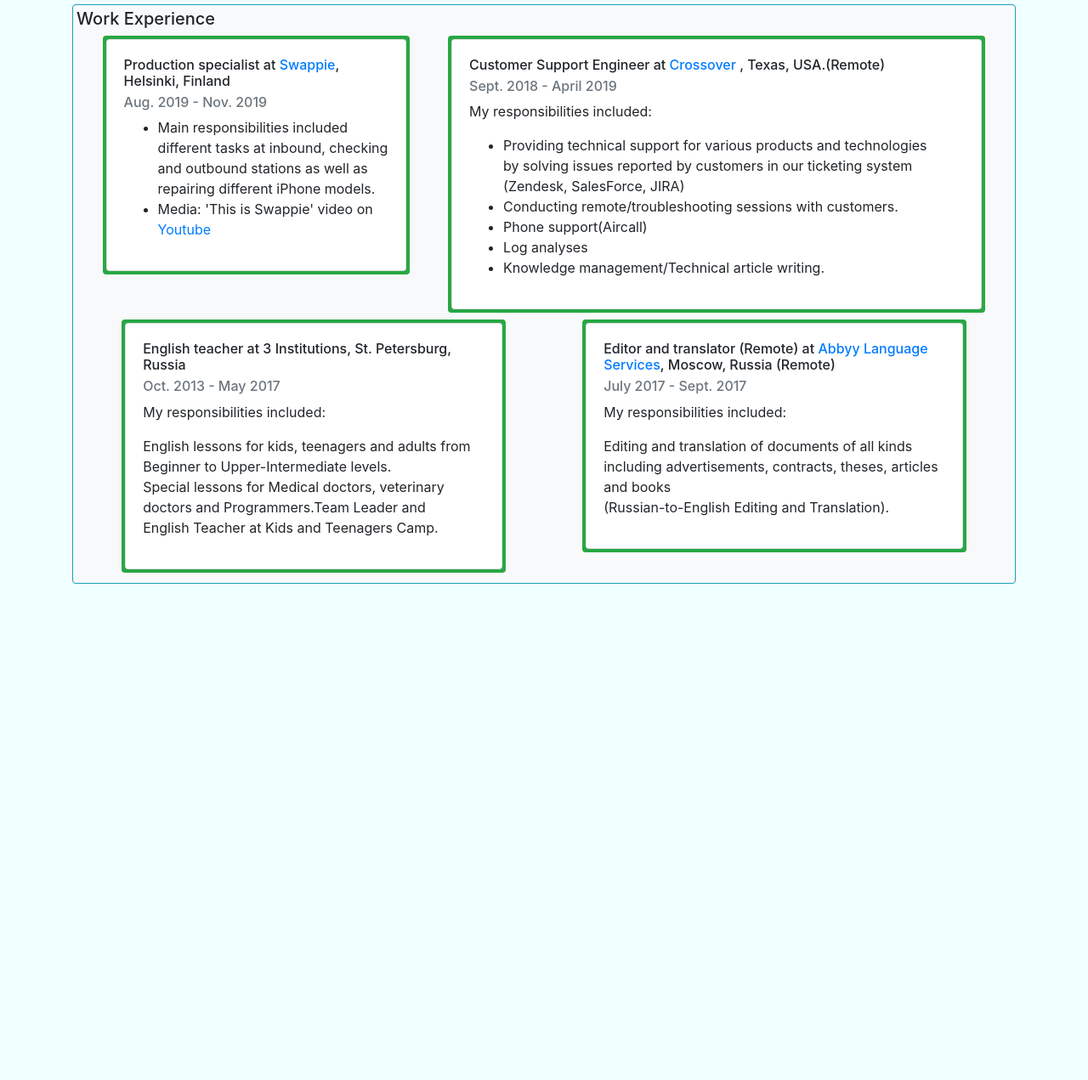
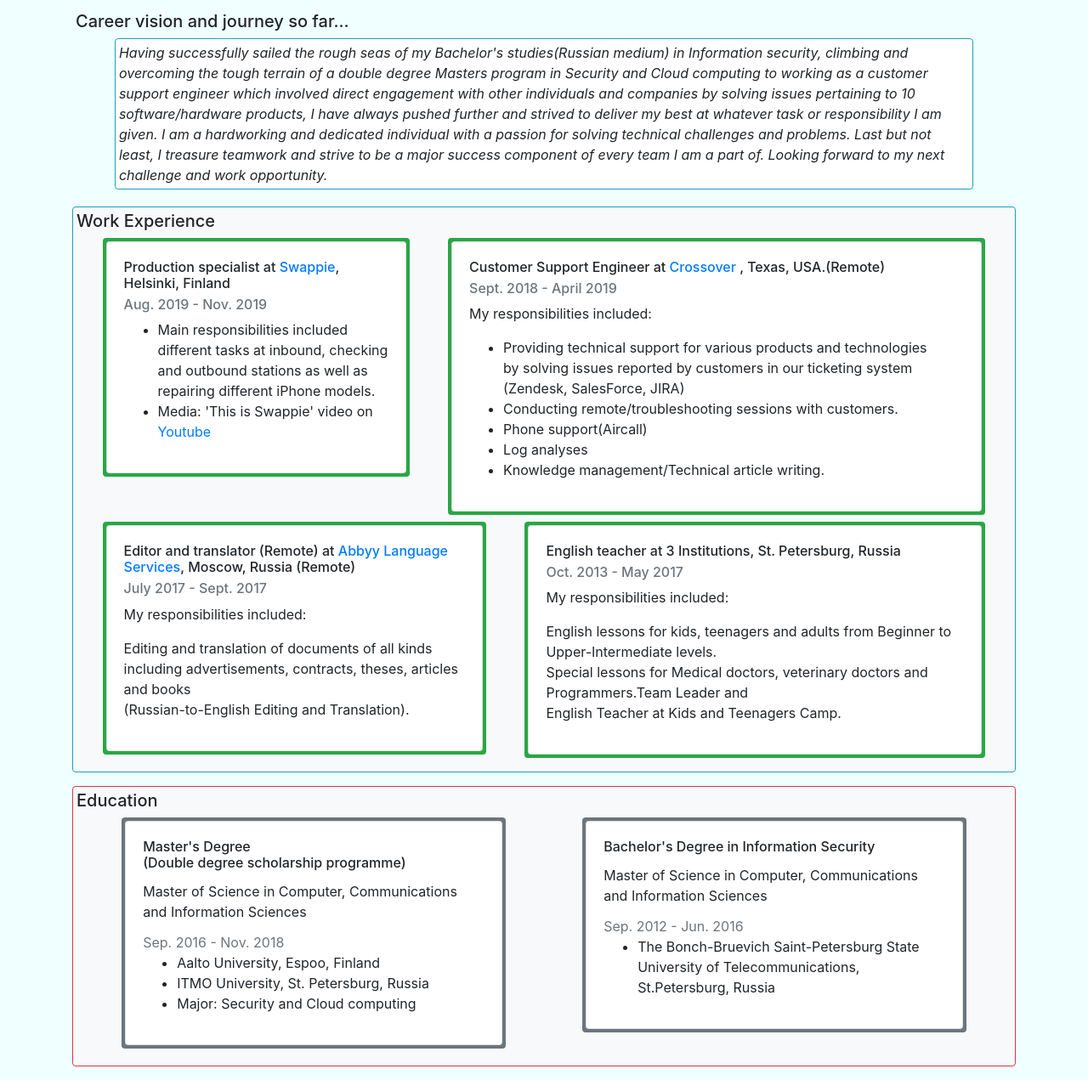
Before and after one commit to criscrispy/simple-resume, a plain HTML site: page Resume - Bootstrap 4/Resume.html in a window 1280 px wide. Shown: the part 337-1608 px from the top of the page at 85% size. Before the commit the page ends 1032 px from the top, so only its background shows below. Drawn offline with nearby package versions, Linux system fonts and the light colour scheme.

Commit message:
-add spacing between work experience items and education items on small screen. -add about me (career vision and journey so far) section

```diff
--- a/Resume - Bootstrap 4/Resume.html
+++ b/Resume - Bootstrap 4/Resume.html
@@ -27,15 +27,11 @@
 </head>
 <body>
   <header>
-    <!-- <nav class="navbar"> -->
-      <div class="container">
-        <!-- <a class="navbar-brand" href="#">C.C.A</a> -->
-        <!-- <p class="display-3">C.C.A</p> -->
-        <h3 class="text-info">C.C.A</h3>
+      <div class="container my-0">
+        <h3 class="text-info mb-1">C.C.A</h3>
       </div>
-    <!-- </nav> -->
   </header>
-  <section class="container my-1">
+  <section class="container mt-1 mb-3">
     <!-- Row 1 -->
       <div class="row bg-info rounded">
         <!-- Item 1 -->
@@ -47,7 +43,7 @@
           </div>
           <!--End of Item 1  -->
 
-          <!-- Item 2 -->
+          <!-- Item 3 -->
           <!--Using paragraphs and spans-->
           <div class="col-md-8 order-md-1 p-1">
             <div class="card">
@@ -101,13 +97,32 @@
         </div>
         <!-- End of Row 1 -->
 
-        <!-- Row 2 -->
-      <div class="bg-light border border-info py-1 px-1 my-2 rounded">
+  <!-- About me section -->
+  <div class="p-1 my-3 mx-auto rounded col-md-12">
+    <div class="mx-auto">
+        <h5>Career vision and journey so far...</h5>
+    </div>
+      <div class="bg-white border border-info p-1 rounded mt-1 col-md-11 mx-auto">
+          <p class="font-italic mb-0">Having successfully sailed the rough seas of my Bachelor's studies(Russian medium)
+           in Information security, climbing and overcoming the tough terrain of a double
+           degree Masters program in Security and Cloud computing to working as a customer
+           support engineer which involved direct engagement with other individuals and companies
+           by solving issues pertaining to 10 software/hardware products,
+           I have always pushed further and strived to deliver my best at
+           whatever task or responsibility I am given.
+           I am a hardworking and dedicated individual with a passion for solving technical
+           challenges and problems. Last but not least, I treasure teamwork and strive to
+           be a major success component of every team I am a part of. Looking forward to
+           my next challenge and work opportunity.</p>
+       </div>
+  </div>
+
+      <div class="bg-light border border-info p-1 my-3 rounded">
         <h5>Work Experience</h5>
+        <!-- Row 1 - Work Experience -->
         <div class="row m-2 align-items-start justify-content-around">
             <!-- Item 1 -->
-            <div class="col-md-4 col-sm-5 rounded bg-success p-1">
-                <div class="col-md-12 col-sm-12 px-0">
+            <div class="col-md-4 rounded bg-success p-1 mb-2">
                   <div class="card">
                     <div class="card-body">
                       <h6 class="card-title">Production specialist at <a href="https://swappie.com/en/">Swappie</a>, Helsinki, Finland</h6>
@@ -119,11 +134,10 @@
                     </div>
                   </div>
               </div>
-          </div>
               <!-- End of Item 1 -->
 
               <!-- Item 2 -->
-              <div class="col-md-7 col-sm-12 bg-success rounded p-1">
+              <div class="col-md-7 bg-success rounded p-1">
                 <div class="card">
                   <div class="card-body">
                     <h6 class="card-title">Customer Support Engineer at <a href="https://www.crossover.com">Crossover</a> , Texas, USA.(Remote)</h6>
@@ -141,12 +155,26 @@
               </div>
         </div>
               <!--End of Item 2  -->
+              <!-- Row 1 - Work Experience -->
 
-            <!-- Row 3 -->
+
+            <!-- Row 2 - Work Experience -->
         <div class="row m-2 align-items-start justify-content-around">
           <!-- Item 1 -->
-            <div class="col-sm-5 rounded bg-success p-1">
-                <div class="col-md-12 col-sm-12 px-0">
+          <div class="rounded bg-success p-1 col-md-5 mb-2">
+              <div class="card">
+                <div class="card-body">
+                  <h6 class="card-title">Editor and translator (Remote) at <a href="https://en.als.ltd/about">Abbyy Language Services</a>, Moscow, Russia (Remote)</h6>
+                  <h6 class="card-subtitle mb-2 text-muted">July  2017 - Sept. 2017</h6>
+                  <p>My responsibilities included:</p>
+                  <p>Editing and translation of documents of all kinds <br> including advertisements, contracts, theses, articles and books <br>(Russian-to-English Editing and Translation).</p>
+                </div>
+              </div>
+            </div>
+          <!-- End of Item 1 -->
+
+          <!-- Item 2 -->
+          <div class="col-md-6 rounded bg-success p-1">
                 <div class="card">
                   <div class="card-body">
                     <h6 class="card-title">English teacher at 3 Institutions, St. Petersburg, Russia</h6>
@@ -159,23 +187,47 @@
                 </div>
         </div>
       </div>
+    <!-- End of Row 2 - Work Experience -->
+  </div>
+
+  <div class="bg-light border border-danger p-1 my-3 rounded">
+    <h5>Education</h5>
+    <!-- Row 1 - Education -->
+    <div class="row m-2 align-items-start justify-content-around">
+        <!-- Item 1 -->
+        <div class="col-md-5 rounded bg-secondary p-1 mb-2">
+              <div class="card">
+                <div class="card-body">
+                  <h6 class="card-title">Master's Degree<br>(Double degree scholarship programme)</h6>
+                  <p class="card-title">Master of Science in Computer, Communications and Information Sciences</p>
+                  <h7 class="card-subtitle mb-2 text-muted">Sep. 2016 - Nov. 2018</h7>
+                  <ul>
+                    <li>Aalto University, Espoo, Finland</li>
+                    <li>ITMO University, St. Petersburg, Russia</li>
+                    <li>Major: Security and Cloud computing</li>
+                  </ul>
+                </div>
+              </div>
+          </div>
           <!-- End of Item 1 -->
 
           <!-- Item 2 -->
-          <div class="rounded bg-success p-1 col-sm-5">
+          <div class="col-md-5 bg-secondary rounded p-1">
             <div class="card">
               <div class="card-body">
-                  <h6 class="card-title">Editor and translator (Remote) at <a href="https://en.als.ltd/about">Abbyy Language Services</a>, Moscow, Russia (Remote)</h6>
-                  <h6 class="card-subtitle mb-2 text-muted">July  2017 - Sept. 2017</h6>
-                  <p>My responsibilities included:</p>
-                  <p>Editing and translation of documents of all kinds <br> including advertisements, contracts, theses, articles and books <br>(Russian-to-English Editing and Translation).</p>
+                <h6 class="card-title">Bachelor's Degree in Information Security</h6>
+                <p class="card-title">Master of Science in Computer, Communications and Information Sciences</p>
+                <h7 class="card-subtitle mb-2 text-muted">Sep. 2012 - Jun. 2016</h7>
+                <ul>
+                  <li>The Bonch-Bruevich Saint-Petersburg State University of Telecommunications,<br> St.Petersburg, Russia</li>
+                </ul>
               </div>
             </div>
           </div>
     </div>
-    <!-- End of Row 3 -->
-
-    <!-- Row 4 -->
+          <!--End of Item 2  -->
+          <!-- Row 1 - Work Experience -->
+</div>
 
 
   </section>
```
Lines whose indentation alone changed are shown as unchanged.
